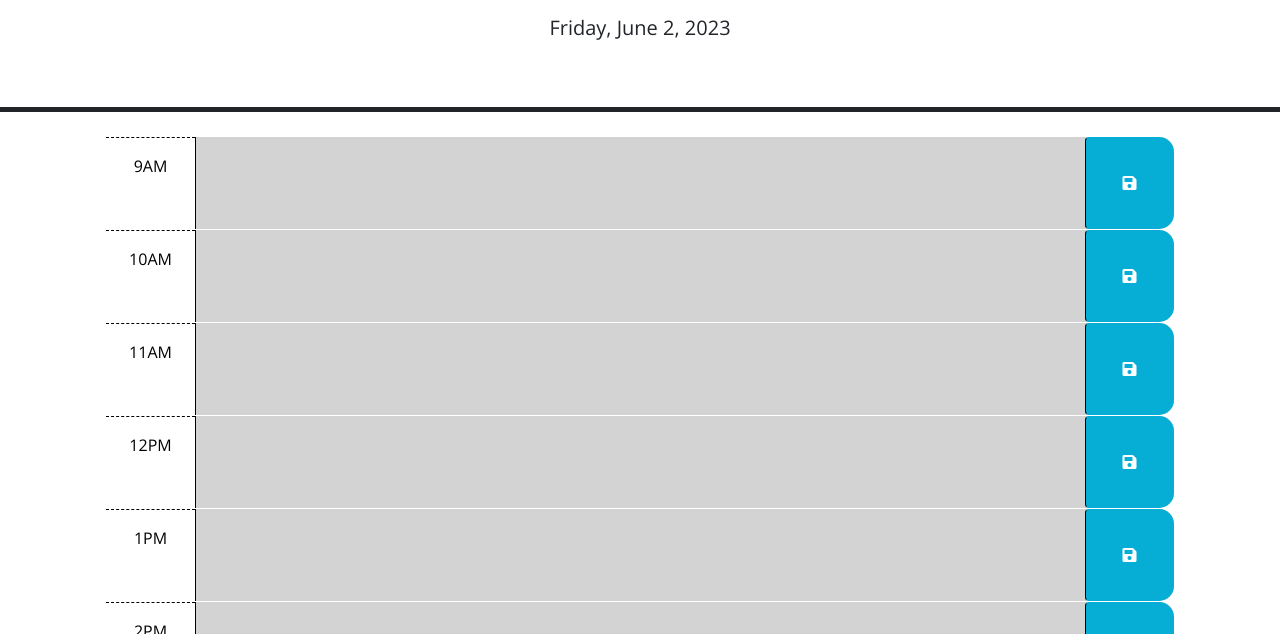
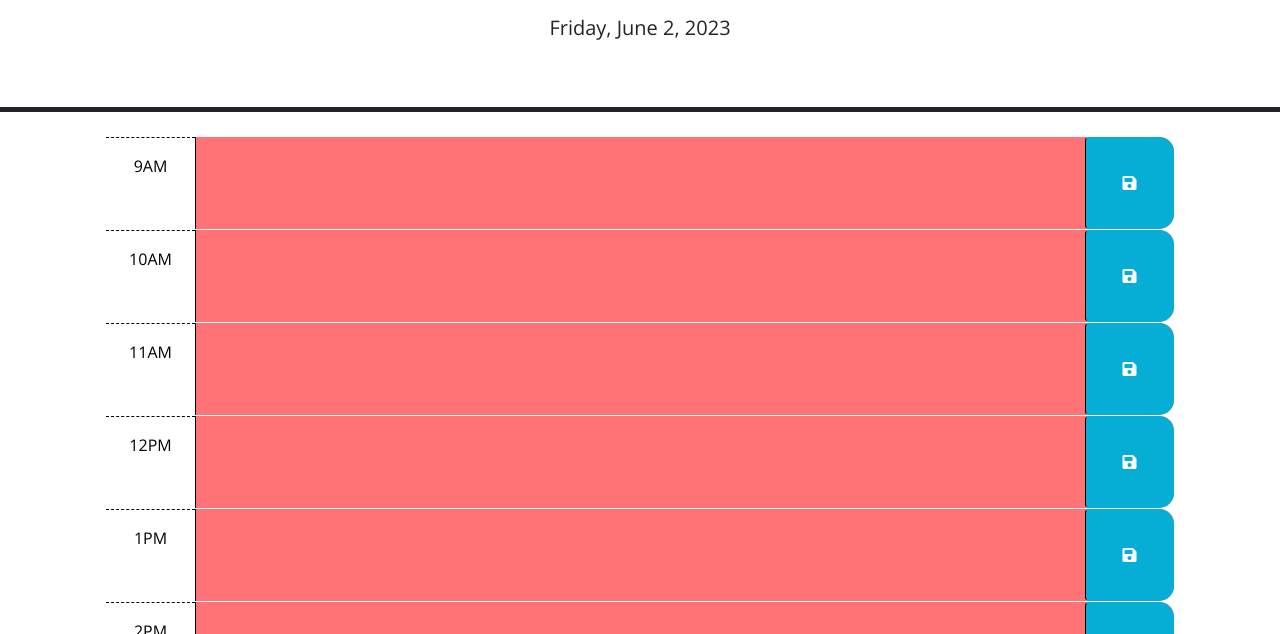
Before and after one commit to SandersonHub/Schedule-Application, a plain HTML site: page index.html in a window 1280 px wide. Shown: the part 166-800 px from the top of the page. Drawn offline with nearby package versions, Linux system fonts and the light colour scheme.

Commit message:
changed and fixed the the past times to red.

```diff
--- a/style.css
+++ b/style.css
@@ -31,7 +31,7 @@ textarea {
 }
 
 .past {
-  background-color: #d3d3d3;
+  background-color: #FF7276;
   color: white;
 }
 
```
